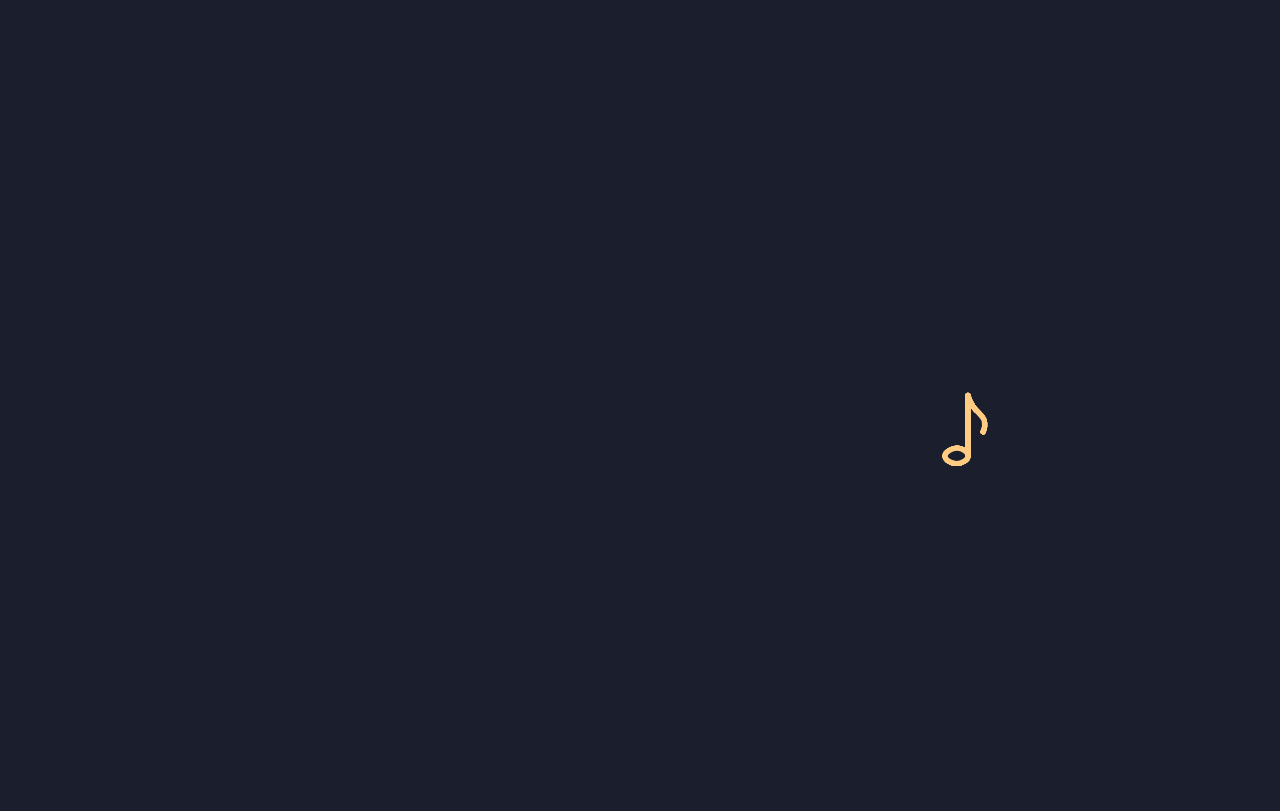
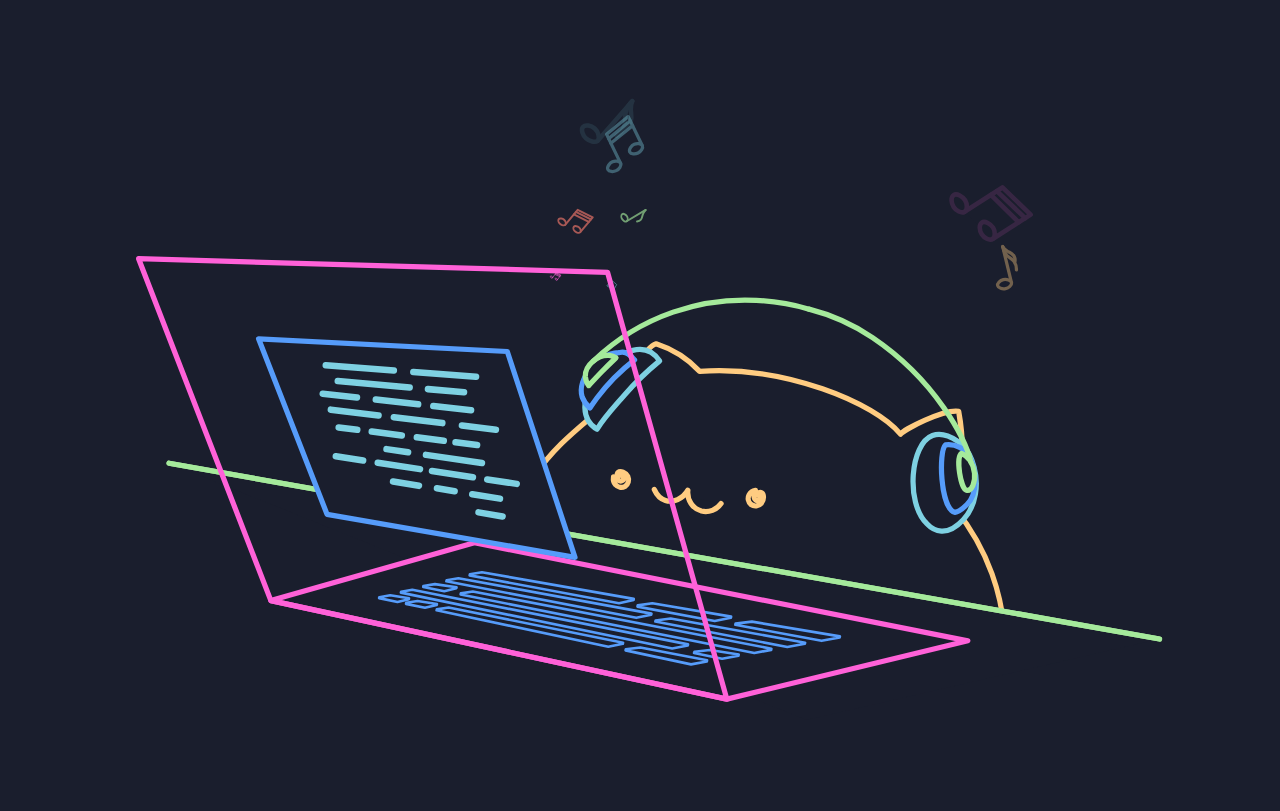
Before and after one commit to Vivi4n/vivi4n.github.io, a plain HTML site: page index.html in a window 1280 px wide. Drawn offline with nearby package versions, Linux system fonts and the light colour scheme.

Commit message:
Whoops...

```diff
--- a/index.html
+++ b/index.html
@@ -13,25 +13,7 @@
         <svg xmlns="http://www.w3.org/2000/svg" viewBox="0 0 783.55 354.91">
             <g id="bongo-cat">
                 <g class="head">
-                    <g class="note">
-                        <g>
-                            <path d="M636.6,152.9c0-3.2-4.4-5.8-8.2-5.9s-9.3,2.8-9.3,6,4.8,5.7,8.7,5.7S636.6,156.1,636.6,152.9Z"/>
-                            <line x1="636.6" y1="152.9" x2="636.6" y2="106.6"/>
-                            <path d="M636.6,106.8a33.2,33.2,0,0,0,3.6,7.8c3.8,5.7,7.6,6.9,8.9,11.5a13.3,13.3,0,0,1-.9,8.4"/>
-                        </g>
-                        <g>
-                            <path d="M636.6,152.9c0-3.2-4.4-5.8-8.2-5.9s-9.3,2.8-9.3,6,4.8,5.7,8.7,5.7S636.6,156.1,636.6,152.9Z"/>
-                            <line x1="636.6" y1="152.9" x2="636.6" y2="106.6"/>
-                            <path d="M636.6,106.8a33.2,33.2,0,0,0,3.6,7.8c3.8,5.7,7.6,6.9,8.9,11.5a13.3,13.3,0,0,1-.9,8.4"/>
-                        </g>
-                    </g>
-                </g>
-            </g>
-        </svg>
-    </div>
-    <script src="js/script.js"></script>
-</body>
-</html><path d="M280.4,221l383.8,62.6a171.4,171.4,0,0,0-9.2-40.5,174,174,0,0,0-28.7-50.5,163.3,163.3,0,0,0,3.2-73.8c-11.6-1.9-42,14.2-44.5,17.5-19.6-24-88.5-52.7-153.7-48.1A78.8,78.8,0,0,0,398,67.1c-9.8,2.9-19,29.7-19.4,33.7a320,320,0,0,0-31.7,23.6c-14,11.8-28.9,24.4-42.5,44.3A173,173,0,0,0,280.4,221Z"/>
+                    <path d="M280.4,221l383.8,62.6a171.4,171.4,0,0,0-9.2-40.5,174,174,0,0,0-28.7-50.5,163.3,163.3,0,0,0,3.2-73.8c-11.6-1.9-42,14.2-44.5,17.5-19.6-24-88.5-52.7-153.7-48.1A78.8,78.8,0,0,0,398,67.1c-9.8,2.9-19,29.7-19.4,33.7a320,320,0,0,0-31.7,23.6c-14,11.8-28.9,24.4-42.5,44.3A173,173,0,0,0,280.4,221Z"/>
                     <path d="M396.6,178.6c.4.9,2.7,6.5,8.5,8.4s13.4-1.2,17.2-7.9c-.9,7.5,3.8,14.3,10.4,16a14.4,14.4,0,0,0,15-5.7"/>
                     <path d="M474,179.2a6.6,6.6,0,0,0-4.9,3.6,6,6,0,0,0,1.5,7.3,6,6,0,0,0,7.9-1c2.3-2.6,2-7,.2-8s-5.9,1.6-5.7,3.5,1.9,2.8,3.2,2.3,1.1-2.2,1.1-2.3"/>
                     <path d="M365.4,168.9c0,.3-.8,3.6,1.5,6a5.9,5.9,0,0,0,7.2,1.4,6.1,6.1,0,0,0,2.2-7.7c-1.5-3.1-5.7-4.5-7.3-3.2s-.8,6,1,6.6,3.3-.7,3.3-2.1-1.5-1.8-1.6-1.9"/>
@@ -52,19 +34,8 @@
                             <line x1="368.5" y1="47.7" x2="368.5" y2="92.8"/>
                             <path d="M368.5,92.8c.1-3.1-4.7-6.3-9-6.3s-8.7,2.7-8.7,5.8,4.8,5.7,8.7,5.8S368.3,95.8,368.5,92.8Z"/>
                         </g>
-                        <g>
-                            <path d="M368.5,46.5c.5,2.1,1.2,3.5,3.8,6.3s5.1,4.3,6.5,7.2a11.1,11.1,0,0,1,.7,2,10.5,10.5,0,0,1-.7,6.5"/>
-                            <path d="M368.5,46.5a20.8,20.8,0,0,0,2.4,11.7c2.3,4.4,5,5.4,6.8,9.5a17.5,17.5,0,0,1,.4,11"/>
-                            <line x1="368.5" y1="47.7" x2="368.5" y2="92.8"/>
-                            <path d="M368.5,92.8c.1-3.1-4.7-6.3-9-6.3s-8.7,2.7-8.7,5.8,4.8,5.7,8.7,5.8S368.3,95.8,368.5,92.8Z"/>
-                        </g>
                     </g>
                     <g class="note">
-                        <g>
-                            <polyline points="350 81.7 350 43.5 382.7 50.7 382.7 89.5"/>
-                            <path d="M350,82.3c0-3.1-4.5-5.7-8.2-5.9s-9.3,2.8-9.2,6,4.7,5.7,8.6,5.7S349.9,85.5,350,82.3Z"/>
-                            <path d="M382.7,89.9c0-3.1-4.4-5.7-8.2-5.8s-9.3,2.7-9.2,5.9,4.7,5.7,8.7,5.7S382.7,93.1,382.7,89.9Z"/>
-                        </g>
                         <g>
                             <polyline points="350 81.7 350 43.5 382.7 50.7 382.7 89.5"/>
                             <path d="M350,82.3c0-3.1-4.5-5.7-8.2-5.9s-9.3,2.8-9.2,6,4.7,5.7,8.6,5.7S349.9,85.5,350,82.3Z"/>
@@ -79,11 +50,6 @@
                         <line x1="354.9" y1="54.6" x2="388.2" y2="47"/>
                     </g>
                     <g class="note">
-                        <g>
-                            <path d="M371.8,79.5c0-3.1-4.5-5.8-8.3-5.9s-9.3,2.8-9.2,6,4.7,5.7,8.7,5.7S371.8,82.7,371.8,79.5Z"/>
-                            <line x1="371.8" y1="79.5" x2="371.8" y2="33.3"/>
-                            <path d="M371.8,33.4a26.6,26.6,0,0,0,3.6,7.8c3.7,5.7,7.6,7,8.8,11.6.5,1.7.7,4.4-.9,8.3"/>
-                        </g>
                         <g>
                             <path d="M371.8,79.5c0-3.1-4.5-5.8-8.3-5.9s-9.3,2.8-9.2,6,4.7,5.7,8.7,5.7S371.8,82.7,371.8,79.5Z"/>
                             <line x1="371.8" y1="79.5" x2="371.8" y2="33.3"/>
@@ -197,5 +163,10 @@
                         <line x1="613.2" y1="123.2" x2="646.5" y2="115.1"/>
                         <line x1="613.2" y1="129.4" x2="646.5" y2="121.8"/>
                     </g>
-
-</invoke>
+                </g>
+            </g>
+        </svg>
+    </div>
+    <script src="js/script.js"></script>
+</body>
+</html>
```
